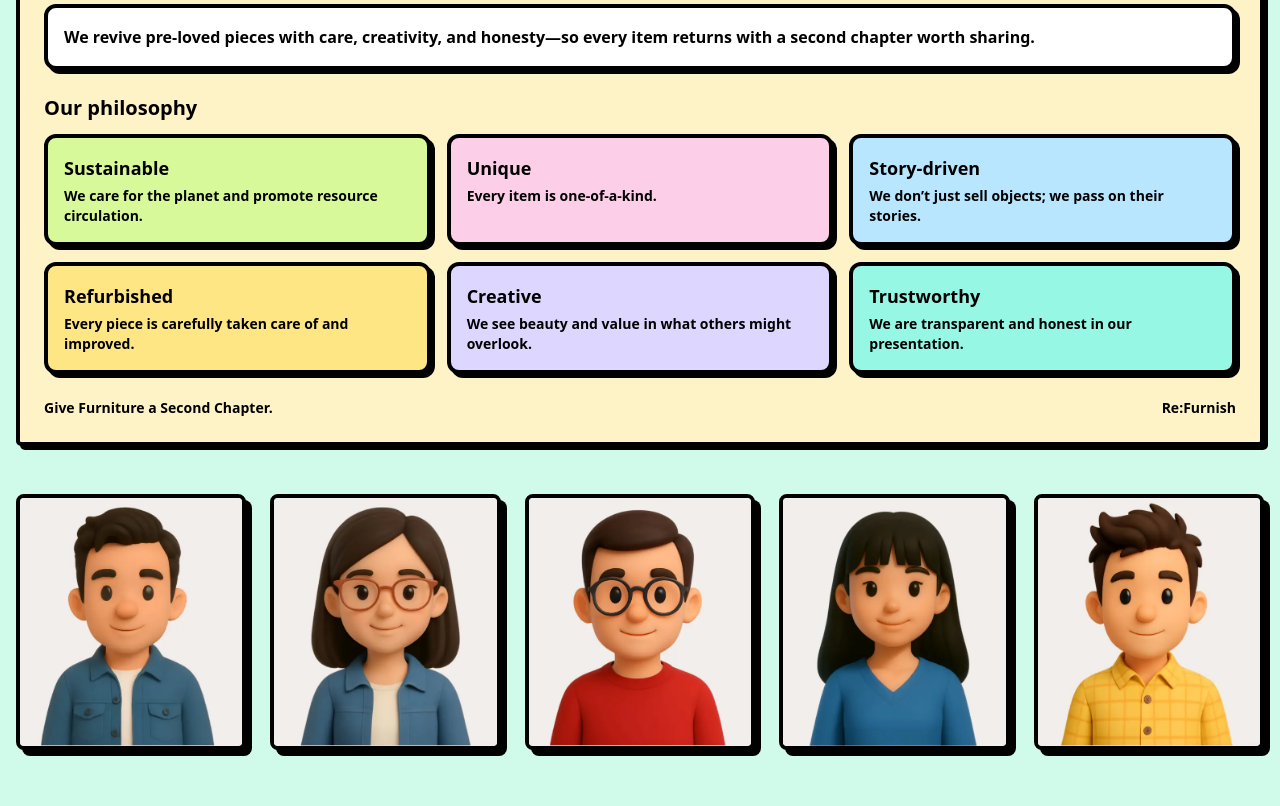
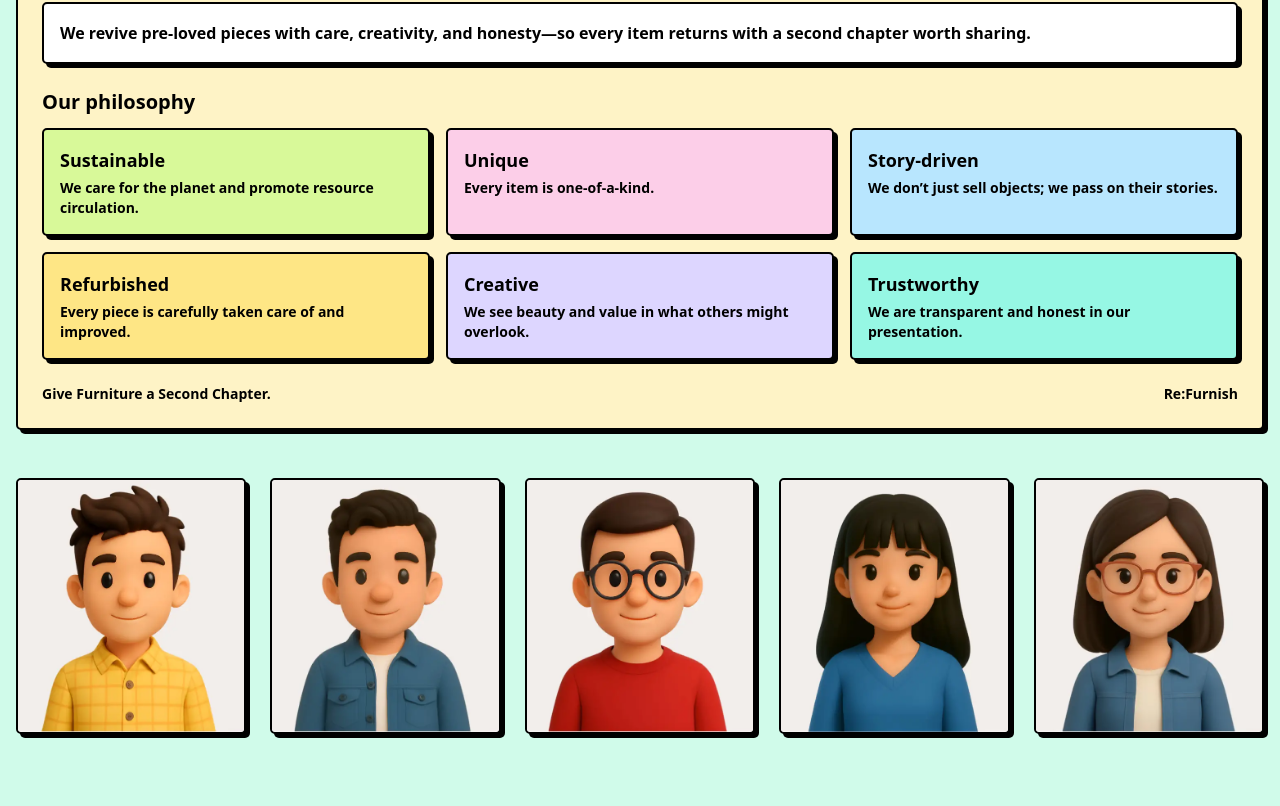
Before and after one commit to setthawut-kao/fe-group-project-4-tokyodiv, a React (Vite) app: page /about-us in a window 1280 px wide. Shown: the part 254-1060 px from the top of the page. Built offline with nearby package versions, Linux system fonts and the light colour scheme; no server answers.

Commit message:
feat(about-us): edit css in about-us

```diff
--- a/src/pages/AboutPages.jsx
+++ b/src/pages/AboutPages.jsx
@@ -23,7 +23,7 @@ function FlipCard({ frontImg, name, backText }) {
         }`}
       >
         {/* ด้านหน้า */}
-        <div className="absolute w-full h-full bg-green-100 border-4 border-black rounded-lg shadow-[6px_6px_0_0_#000] flex flex-col items-center justify-center [backface-visibility:hidden]">
+        <div className="absolute w-full h-full bg-white rounded-base border-2 border-border shadow-shadow flex flex-col items-center justify-center [backface-visibility:hidden]">
           {/* <h2 className="font-bold text-xl mb-2">{name}</h2> */}
           <img
             src={frontImg}
@@ -33,7 +33,7 @@ function FlipCard({ frontImg, name, backText }) {
         </div>
 
         {/* ด้านหลัง (ข้อความ) */}
-        <div className="absolute w-full h-full bg-yellow-200 border-4 border-black rounded-lg shadow-[6px_6px_0_0_#000] flex items-center justify-center text-center px-4 text-lg font-semibold [transform:rotateY(180deg)] [backface-visibility:hidden]">
+        <div className="absolute w-full h-full bg-amber-100 rounded-base border-2 border-border shadow-shadow flex items-center justify-center text-center px-4 text-lg font-semibold [transform:rotateY(180deg)] [backface-visibility:hidden]">
           {backText}
         </div>
       </div>
@@ -47,7 +47,7 @@ export const AboutPages = () => {
       <section>
         <div className="mt-8">
           {/* About Us — Re:Furnish (Neobrutalism style) */}
-          <Card className="bg-amber-100 border-4 border-black rounded-2xl shadow-[8px_8px_0_0_#000]">
+          <Card className="bg-amber-100">
             <CardHeader className="space-y-2">
               <CardTitle className="text-2xl md:text-3xl tracking-tight">
                 About Us — Re:Furnish
@@ -69,7 +69,7 @@ export const AboutPages = () => {
 
             <CardContent className="space-y-6">
               {/* Story blurb */}
-              <div className="p-4 bg-white border-4 border-black rounded-xl shadow-[4px_4px_0_0_#000]">
+              <div className="p-4 bg-white rounded-base border-2 border-border shadow-shadow">
                 <p className="leading-relaxed">
                   We revive pre-loved pieces with care, creativity, and
                   honesty—so every item returns with a second chapter worth
@@ -82,7 +82,7 @@ export const AboutPages = () => {
                 <h3 className="text-xl font-bold">Our philosophy</h3>
                 <div className="mt-3 grid grid-cols-1 sm:grid-cols-2 lg:grid-cols-3 gap-4">
                   {/* Sustainable */}
-                  <div className="p-4 bg-lime-200 border-4 border-black rounded-xl shadow-[4px_4px_0_0_#000] hover:translate-x-1 hover:-translate-y-1 transition">
+                  <div className="p-4 bg-lime-200 rounded-base border-2 border-border shadow-shadow hover:translate-x-1 hover:-translate-y-1 transition">
                     <p className="text-lg font-extrabold">Sustainable</p>
                     <p className="text-sm mt-1">
                       We care for the planet and promote resource circulation.
@@ -90,13 +90,13 @@ export const AboutPages = () => {
                   </div>
 
                   {/* Unique */}
-                  <div className="p-4 bg-pink-200 border-4 border-black rounded-xl shadow-[4px_4px_0_0_#000] hover:translate-x-1 hover:-translate-y-1 transition">
+                  <div className="p-4 bg-pink-200 rounded-base border-2 border-border shadow-shadow hover:translate-x-1 hover:-translate-y-1 transition">
                     <p className="text-lg font-extrabold">Unique</p>
                     <p className="text-sm mt-1">Every item is one-of-a-kind.</p>
                   </div>
 
                   {/* Story-driven */}
-                  <div className="p-4 bg-sky-200 border-4 border-black rounded-xl shadow-[4px_4px_0_0_#000] hover:translate-x-1 hover:-translate-y-1 transition">
+                  <div className="p-4 bg-sky-200 rounded-base border-2 border-border shadow-shadow hover:translate-x-1 hover:-translate-y-1 transition">
                     <p className="text-lg font-extrabold">Story-driven</p>
                     <p className="text-sm mt-1">
                       We don’t just sell objects; we pass on their stories.
@@ -104,7 +104,7 @@ export const AboutPages = () => {
                   </div>
 
                   {/* Refurbished */}
-                  <div className="p-4 bg-amber-200 border-4 border-black rounded-xl shadow-[4px_4px_0_0_#000] hover:translate-x-1 hover:-translate-y-1 transition">
+                  <div className="p-4 bg-amber-200 rounded-base border-2 border-border shadow-shadow hover:translate-x-1 hover:-translate-y-1 transition">
                     <p className="text-lg font-extrabold">Refurbished</p>
                     <p className="text-sm mt-1">
                       Every piece is carefully taken care of and improved.
@@ -112,7 +112,7 @@ export const AboutPages = () => {
                   </div>
 
                   {/* Creative */}
-                  <div className="p-4 bg-violet-200 border-4 border-black rounded-xl shadow-[4px_4px_0_0_#000] hover:translate-x-1 hover:-translate-y-1 transition">
+                  <div className="p-4 bg-violet-200 rounded-base border-2 border-border shadow-shadow hover:translate-x-1 hover:-translate-y-1 transition">
                     <p className="text-lg font-extrabold">Creative</p>
                     <p className="text-sm mt-1">
                       We see beauty and value in what others might overlook.
@@ -120,7 +120,7 @@ export const AboutPages = () => {
                   </div>
 
                   {/* Trustworthy */}
-                  <div className="p-4 bg-teal-200 border-4 border-black rounded-xl shadow-[4px_4px_0_0_#000] hover:translate-x-1 hover:-translate-y-1 transition">
+                  <div className="p-4 bg-teal-200 rounded-base border-2 border-border shadow-shadow hover:translate-x-1 hover:-translate-y-1 transition">
                     <p className="text-lg font-extrabold">Trustworthy</p>
                     <p className="text-sm mt-1">
                       We are transparent and honest in our presentation.
@@ -143,26 +143,26 @@ export const AboutPages = () => {
       <br />
       <br />
 
-      <div className="min-h-screen flex items-start justify-center gap-6">
+      <div className="flex flex-col lg:flex-row items-center justify-center gap-6">
+        <FlipCard
+          frontImg="src/assets/images/creator/gad.webp"
+          backText="16_Nuttapat(Gad/แก๊ด)"
+        />
         <FlipCard
           frontImg="src/assets/images/creator/kao.webp"
-          backText="Setthawut(Kao)"
+          backText="28_Setthawut(Kao/เก้า)"
+        />
+        <FlipCard
+          frontImg="src/assets/images/creator/kim.webp"
+          backText="36_Thanawat(Kim/คิม)"
+        />
+        <FlipCard
+          frontImg="src/assets/images/creator/Ja.webp"
+          backText="37_Thunyaluk(Ja/จ๋า)"
         />
         <FlipCard
           frontImg="src/assets/images/creator/bae.webp"
-          backText="Wanpen(Bae)"
-        />
-        <FlipCard
-          frontImg="src/assets/images/creator/kim.webp"
-          backText="Thanawat(kim)"
-        />
-        <FlipCard
-          frontImg="src/assets/images/creator/Ja.webp"
-          backText="Thunyaluk(Ja)"
-        />
-        <FlipCard
-          frontImg="src/assets/images/creator/gad.webp"
-          backText="Nuttapat(Gad)"
+          backText="40_Wanpen(Bae/เป้)"
         />
       </div>
     </div>
```
